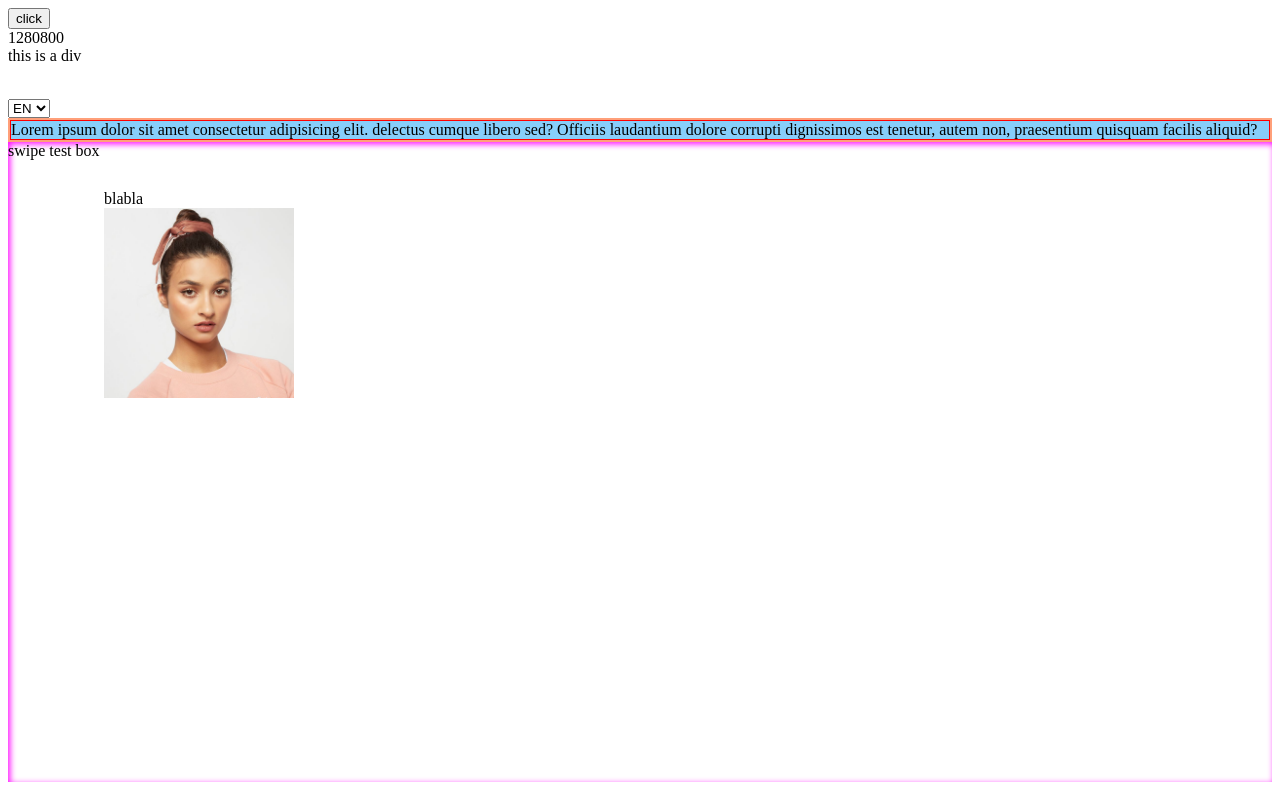
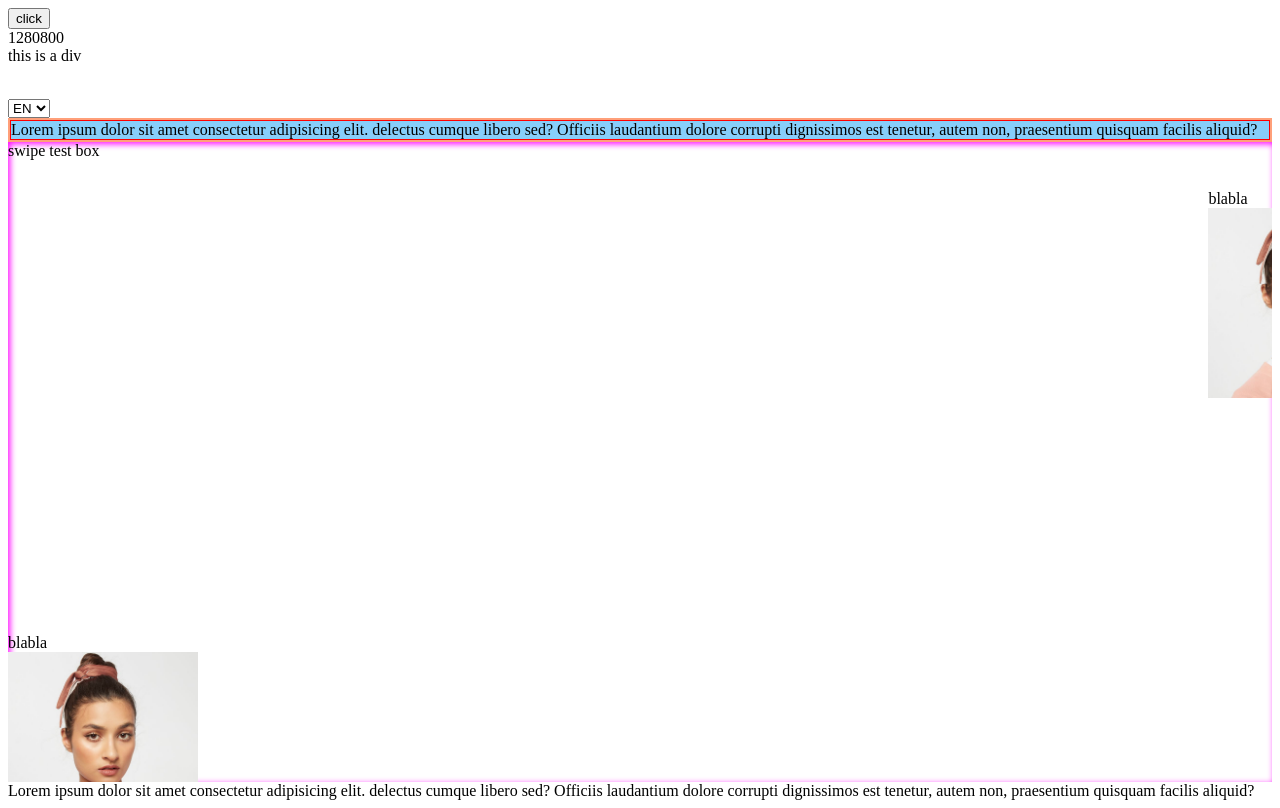
Before and after one commit to jfadgyas/ios9test, a plain HTML site: page index.html in a window 1280 px wide. Drawn offline with Linux system fonts and the light colour scheme.

Commit message:
overflow

```diff
--- a/index.html
+++ b/index.html
@@ -60,10 +60,14 @@
                     height: 80vh;
                     box-shadow: 2px 2px 6px magenta inset;
                }
-               .wrap{
+               .wrap0{
                     position: absolute;
                     top: 3em;
-                    left: 6em;
+                    right: -10%;
+               }
+               .wrap1{
+                    position: absolute;
+                    bottom: -10%;
                }
                img{
                     width: 190px;
@@ -102,11 +106,17 @@
           </div>
 
           <div id='dragbox'>swipe test box
-               <div class='wrap'>
+               <div class='wrap0'>
                     <p>blabla</p>
                     <img src='P.jpg'/>
 
                </div>
+               <div class='wrap1'>
+                    <p>blabla</p>
+                    <img src='P.jpg'/>
+               </div>
           </div>
+          <p>Lorem ipsum dolor sit amet consectetur adipisicing elit.  delectus cumque libero sed? Officiis laudantium dolore corrupti dignissimos est tenetur, autem non, praesentium quisquam facilis aliquid?</p>
+
         </body>
 </html>
```
